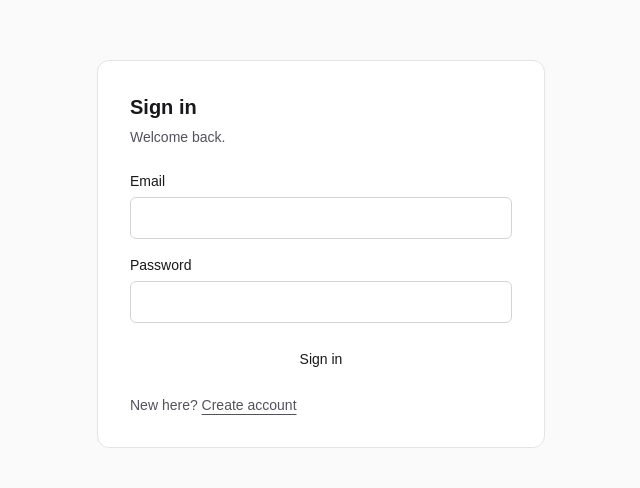
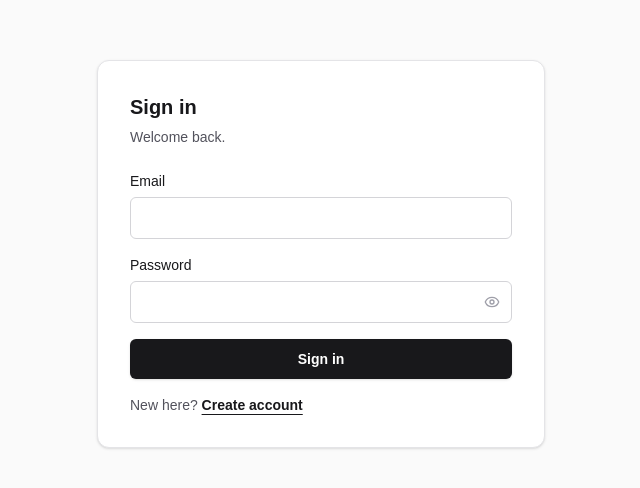
Before and after one commit to Webnovatapix/Tapixa-app, a Next.js app: page / in a window 1280 px wide. Shown: the part 146-634 px from the top of the page, without its empty margins (319-959 px from the left). Built offline with nearby package versions, Linux system fonts and the light colour scheme.

Commit message:
Refactor ActivatePage with new UI components

```diff
--- a/app/activate/page.tsx
+++ b/app/activate/page.tsx
@@ -4,7 +4,7 @@ import { FormEvent, ReactNode, Suspense, useEffect, useMemo, useRef, useState }
 import Link from 'next/link';
 import { useRouter, useSearchParams } from 'next/navigation';
 import type { User } from '@supabase/supabase-js';
-import { Briefcase, Contact, Globe, Link2, Loader2, Nfc } from 'lucide-react';
+import { Briefcase, Contact, Eye, EyeOff, Globe, Link2, Loader2, Nfc } from 'lucide-react';
 import type { LucideIcon } from 'lucide-react';
 
 import { createClient } from '@/lib/supabase/client';
@@ -30,10 +30,11 @@ const PRESETS: Preset[] = [
 ];
 
 const INPUT_CLASS =
-  'w-full rounded-md border border-zinc-300 bg-white px-3 py-2.5 text-sm text-zinc-900 placeholder:text-zinc-400 focus:border-[var(--brand)] focus:outline-none focus:ring-2 focus:ring-[var(--brand)]';
+  'w-full rounded-md border border-zinc-300 bg-white px-3 py-2.5 text-sm text-zinc-900 placeholder:text-zinc-400 focus:border-zinc-900 focus:outline-none focus:ring-2 focus:ring-zinc-900';
 
+// High-contrast solid dark button for crystal clear visibility
 const BUTTON_CLASS =
-  'inline-flex w-full items-center justify-center gap-2 rounded-md bg-[var(--brand)] px-4 py-2.5 text-sm font-medium text-[var(--brand-fg)] hover:opacity-90 focus-visible:outline focus-visible:outline-2 focus-visible:outline-offset-2 focus-visible:outline-[var(--brand)] disabled:cursor-not-allowed disabled:opacity-50';
+  'inline-flex w-full items-center justify-center gap-2 rounded-md bg-zinc-900 px-4 py-2.5 text-sm font-semibold text-white shadow-sm hover:bg-zinc-800 focus-visible:outline focus-visible:outline-2 focus-visible:outline-offset-2 focus-visible:outline-zinc-900 disabled:cursor-not-allowed disabled:opacity-50';
 
 export default function ActivatePage() {
   return (
@@ -233,7 +234,7 @@ function ActivateFlow() {
           <Heading title="Already signed in" subtitle={`Signed in as ${user.email}`} />
           <Link
             href="/dashboard"
-            className="mt-4 inline-block w-full rounded-md bg-[var(--brand)] px-4 py-2.5 text-center text-sm font-medium text-[var(--brand-fg)]"
+            className="mt-4 inline-block w-full rounded-md bg-zinc-900 px-4 py-2.5 text-center text-sm font-semibold text-white hover:bg-zinc-800"
           >
             Go to Dashboard
           </Link>
@@ -304,7 +305,7 @@ function ActivateFlow() {
         </p>
         <Link
           href="/dashboard"
-          className="mt-5 inline-block text-sm font-medium text-[var(--brand)] underline underline-offset-4"
+          className="mt-5 inline-block text-sm font-semibold text-zinc-900 underline underline-offset-4 hover:text-zinc-700"
         >
           Open dashboard
         </Link>
@@ -354,7 +355,7 @@ function ActivateFlow() {
                   key={preset.id}
                   type="button"
                   onClick={() => applyPreset(preset)}
-                  className="inline-flex items-center gap-1.5 rounded-md border border-zinc-300 bg-white px-3 py-1.5 text-sm text-zinc-800 hover:border-zinc-400 focus-visible:outline focus-visible:outline-2 focus-visible:outline-offset-2 focus-visible:outline-[var(--brand)]"
+                  className="inline-flex items-center gap-1.5 rounded-md border border-zinc-300 bg-white px-3 py-1.5 text-sm text-zinc-800 hover:border-zinc-400 focus-visible:outline focus-visible:outline-2 focus-visible:outline-offset-2 focus-visible:outline-zinc-900"
                 >
                   <Icon className="h-4 w-4" aria-hidden />
                   {preset.label}
@@ -419,11 +420,11 @@ function Frame({ slug, children }: { slug?: string | null; children: ReactNode }
       <div className="w-full max-w-md">
         {slug && (
           <div className="mb-6 inline-flex items-center gap-3 rounded-lg border border-zinc-300 bg-white px-4 py-3">
-            <Nfc className="h-5 w-5 text-[var(--brand)]" aria-hidden />
+            <Nfc className="h-5 w-5 text-zinc-900" aria-hidden />
             <span className="font-mono text-lg tracking-widest text-zinc-900">{slug}</span>
           </div>
         )}
-        <div className="rounded-xl border border-zinc-200 bg-white p-6 sm:p-8">{children}</div>
+        <div className="rounded-xl border border-zinc-200 bg-white p-6 sm:p-8 shadow-sm">{children}</div>
       </div>
     </main>
   );
@@ -484,6 +485,8 @@ function AuthForm({
   notice,
   onSubmit,
 }: AuthFormProps) {
+  const [showPassword, setShowPassword] = useState(false);
+
   return (
     <form onSubmit={onSubmit} className="mt-6 space-y-4">
       <div>
@@ -505,22 +508,37 @@ function AuthForm({
         <label htmlFor="password" className="mb-1.5 block text-sm font-medium text-zinc-900">
           Password
         </label>
+        <div className="relative">
           <input
             id="password"
-          type="password"
+            type={showPassword ? 'text' : 'password'}
             autoComplete={mode === 'signup' ? 'new-password' : 'current-password'}
             required
             minLength={8}
             value={password}
             onChange={(e) => setPassword(e.target.value)}
-          className={INPUT_CLASS}
+            className={`${INPUT_CLASS} pr-10`}
           />
+          <button
+            type="button"
+            onClick={() => setShowPassword(!showPassword)}
+            className="absolute right-3 top-1/2 -translate-y-1/2 text-zinc-400 hover:text-zinc-700 focus:outline-none"
+            aria-label={showPassword ? 'Hide password' : 'Show password'}
+          >
+            {showPassword ? (
+              <EyeOff className="h-4 w-4" aria-hidden />
+            ) : (
+              <Eye className="h-4 w-4" aria-hidden />
+            )}
+          </button>
+        </div>
         {mode === 'signup' && <p className="mt-1.5 text-sm text-zinc-500">At least 8 characters.</p>}
       </div>
 
       {error && <Alert tone="error">{error}</Alert>}
       {notice && <Alert tone="info">{notice}</Alert>}
 
+      {/* Solid Black Button */}
       <button type="submit" disabled={busy} className={BUTTON_CLASS}>
         {busy && <Loader2 className="h-4 w-4 animate-spin motion-reduce:animate-none" aria-hidden />}
         {mode === 'signup' ? 'Create account' : 'Sign in'}
@@ -531,7 +549,7 @@ function AuthForm({
         <button
           type="button"
           onClick={() => setMode(mode === 'signup' ? 'signin' : 'signup')}
-          className="font-medium text-[var(--brand)] underline underline-offset-4"
+          className="font-semibold text-zinc-900 underline underline-offset-4 hover:text-zinc-700"
         >
           {mode === 'signup' ? 'Sign in' : 'Create account'}
         </button>
```
Lines whose indentation alone changed are shown as unchanged.
